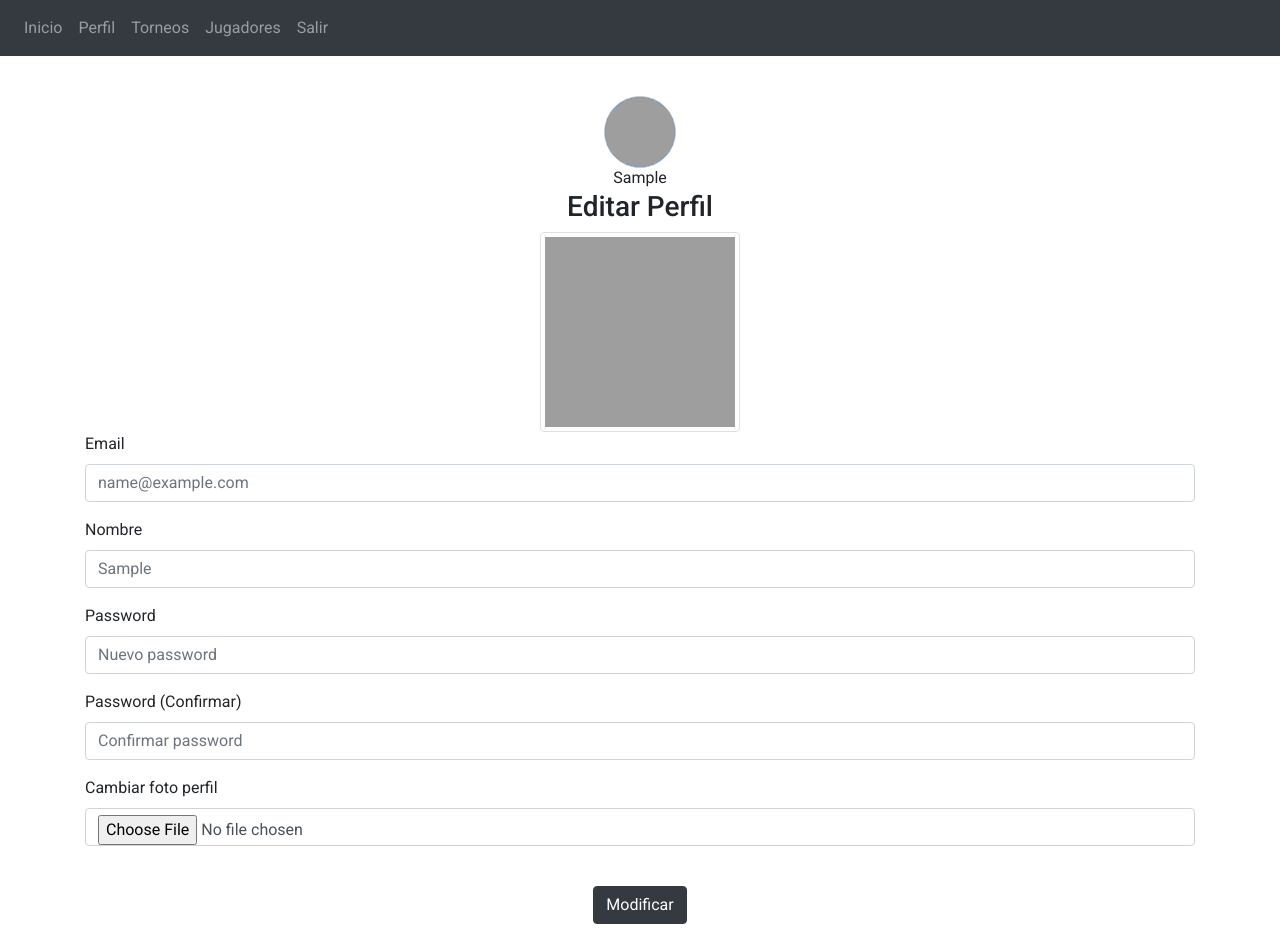
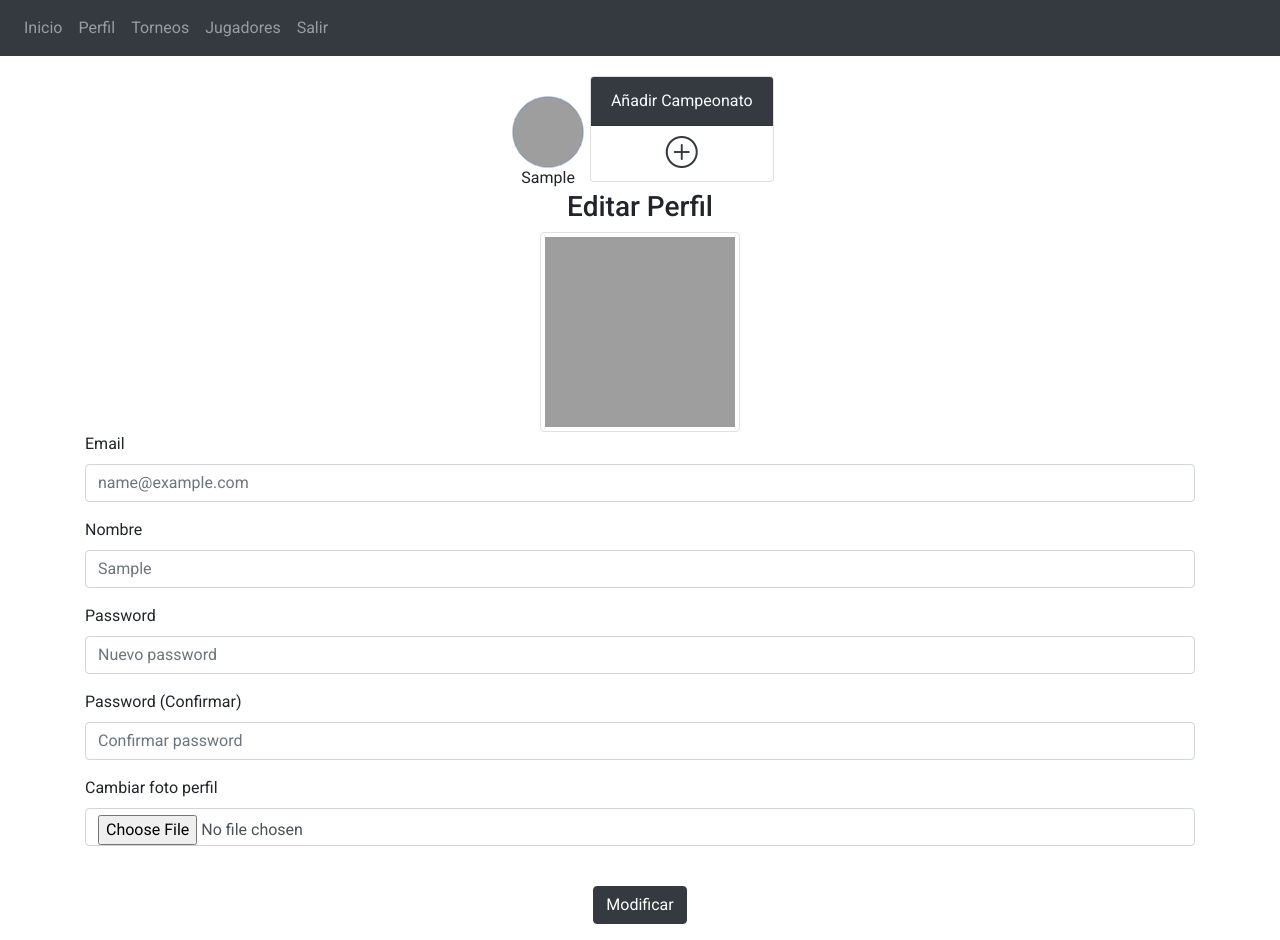
Before and after one commit to Pusebe/Tournaments-track-stadistics, a Flask app: page /dashboard/edit-users in a window 1280 px wide. Run offline with Flask 3, Linux system fonts and the light colour scheme; the visitor is signed in with stand-in values (Sample User, id 1); data comes from the database, SQL or seed files in the repository; parts of the project's set-up code (start-up, migrations or seed data) failed here and were passed over; some libraries are stand-ins or nearby versions; grey boxes are pictures that could not be loaded.

Commit message:
modified:   website/templates/edit_users.html

```diff
--- a/website/templates/edit_users.html
+++ b/website/templates/edit_users.html
@@ -35,6 +35,15 @@ content %}
         </div>
     </div>
 {% endfor %}
+<div class="card mb-1">
+  <div class="card-header bg-dark text-light">
+    Añadir Campeonato
+  </div>
+  <div class="card-body text-center p-2 ">
+    <a class="text-decoration-none text-dark" href="" data-toggle="modal" data-target="#add-place"> <i class="bi bi-plus-circle h2 text-dark"></i></a>
+  </div>
+</div>
+
   </div>
 </div>
 <div></div>
```
